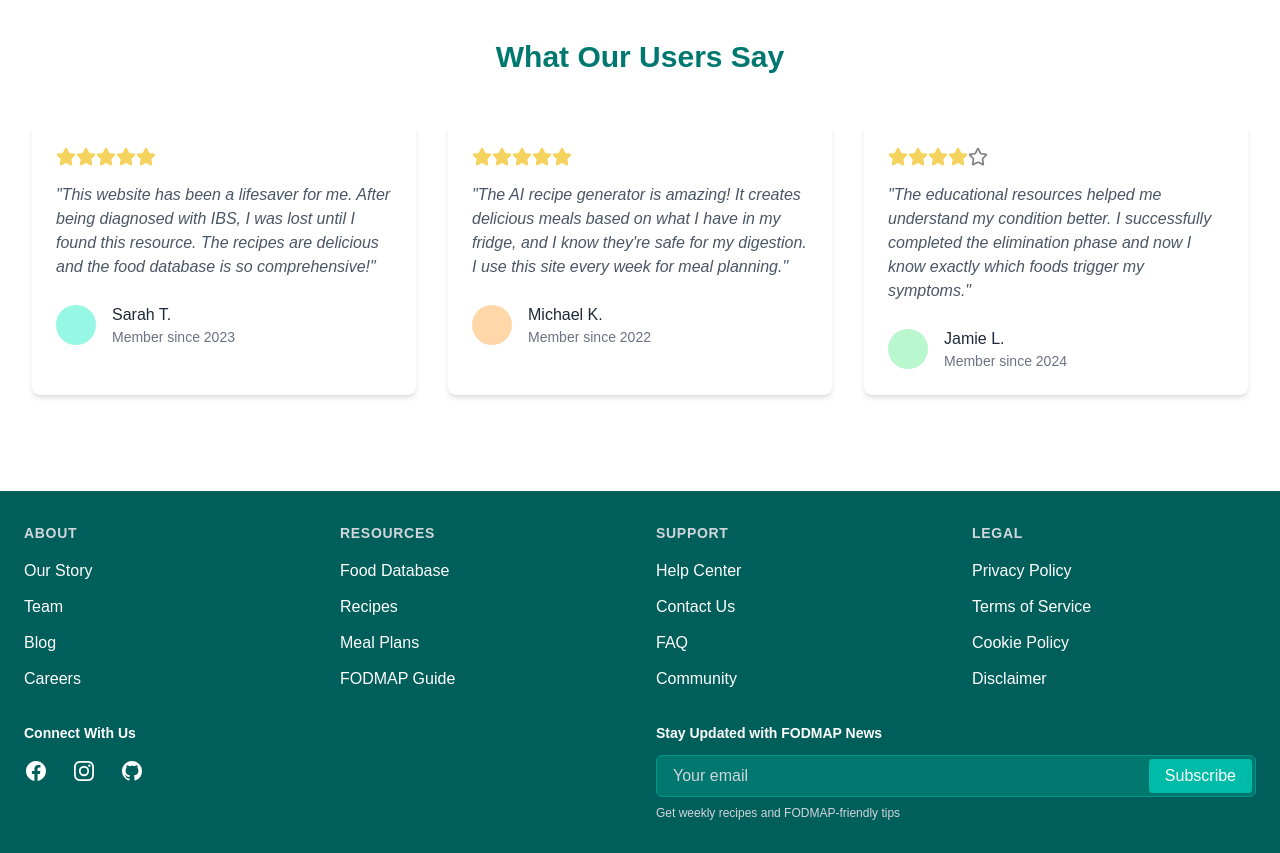
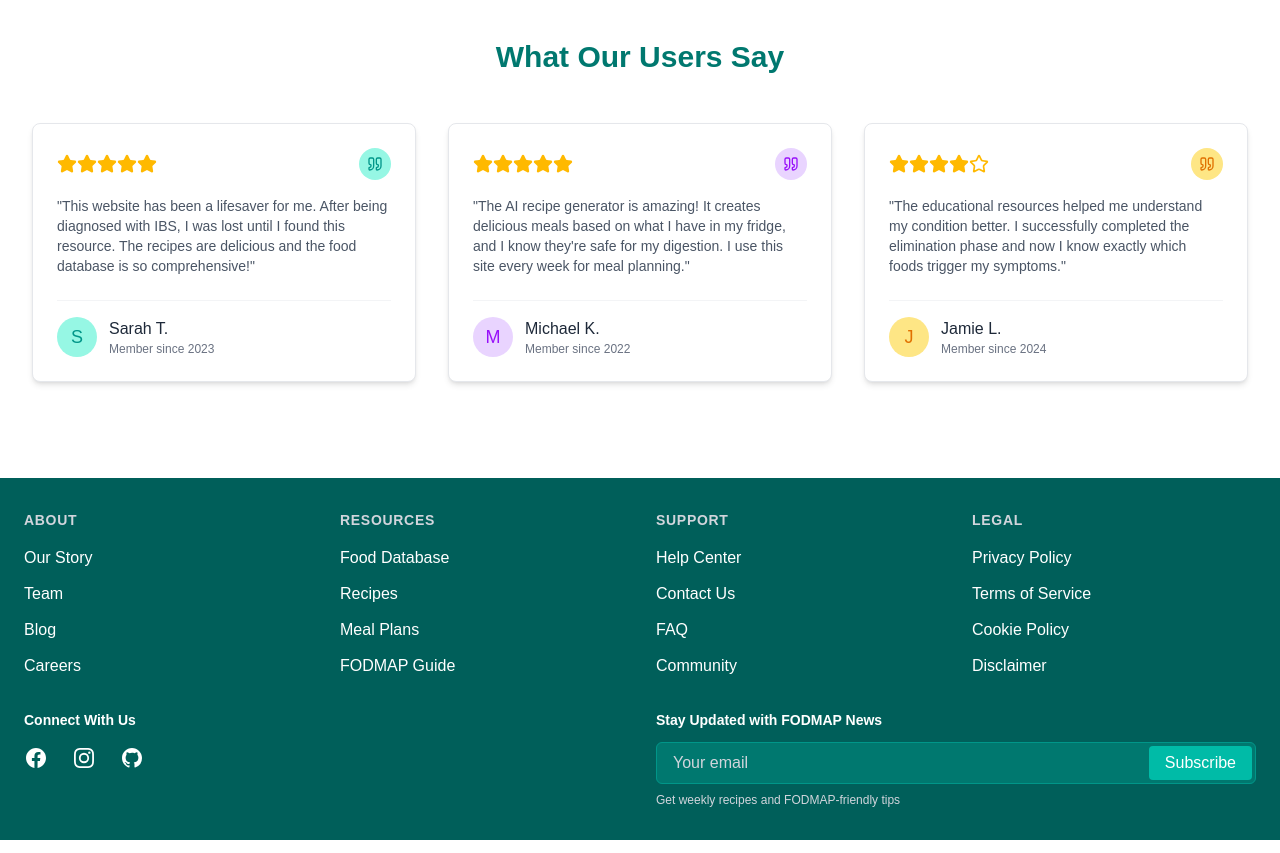
Before and after one commit to zarhaselene/fodmap-recipe, a Next.js app: page / in a window 1280 px wide. Shown: the part 1640-2493 px from the top of the page. Built offline with nearby package versions, Linux system fonts and the light colour scheme.

Commit message:
Enhance TestimonialCard component with dynamic background color handling and improved layout

```diff
--- a/src/app/components/home/TestimonialCard.jsx
+++ b/src/app/components/home/TestimonialCard.jsx
@@ -1,26 +1,69 @@
-import { Star } from "lucide-react";
+"use client";
 
-const TestimonialCard = ({ name, memberSince, review, rating, bgColor }) => {
+import React from "react";
+import { Star, Quote } from "lucide-react";
+
+const TestimonialCard = ({
+  name,
+  memberSince,
+  review,
+  rating,
+  bgColor,
+  avatar,
+}) => {
+  const getColorClasses = (bgColorName) => {
+    const colorMap = {
+      teal: "bg-teal-200 text-teal-600",
+      amber: "bg-amber-200 text-amber-600",
+      purple: "bg-purple-200 text-purple-600",
+    };
+
+    return colorMap[bgColorName] || "bg-blue-200 text-blue-600";
+  };
+
+  const colorClasses = getColorClasses(bgColor);
+  const [bgClass, textClass] = colorClasses.split(" ");
+
   return (
-    <div className="bg-white rounded-lg shadow-md p-6">
-      <div className="flex items-center mb-4">
+    <div className="bg-white rounded-lg shadow-md border border-gray-200 hover:shadow-lg transition-shadow duration-300 p-6">
+      <div className="flex items-center justify-between mb-4">
         <div className="flex">
           {[...Array(5)].map((_, index) => (
             <Star
               key={index}
-              className="h-5 w-5"
-              fill={index < rating ? "#F4D35E" : "none"}
-              stroke={index < rating ? "#F4D35E" : "gray"}
+              className="h-5 w-5 text-amber-400"
+              fill={index < rating ? "currentColor" : "none"}
             />
           ))}
         </div>
+        <div
+          className={`h-8 w-8 rounded-full ${bgClass} ${textClass} flex items-center justify-center`}
+        >
+          <Quote className="h-4 w-4" />
+        </div>
       </div>
-      <p className="text-gray-600 italic mb-6">"{review}"</p>
-      <div className="flex items-center">
-        <div className={`w-10 h-10 rounded-full ${bgColor}`}></div>
-        <div className="ml-4">
+
+      <p className="text-gray-600 mb-6 text-sm">"{review}"</p>
+
+      <div className="flex items-center pt-4 border-t border-gray-100">
+        <div
+          className={`w-10 h-10 rounded-full overflow-hidden flex items-center justify-center ${bgClass}`}
+        >
+          {avatar ? (
+            <img
+              src={avatar}
+              alt={name}
+              className="w-full h-full object-cover"
+            />
+          ) : (
+            <span className={`text-lg font-medium ${textClass}`}>
+              {name.charAt(0).toUpperCase()}
+            </span>
+          )}
+        </div>
+        <div className="ml-3">
           <h4 className="font-medium text-gray-800">{name}</h4>
-          <p className="text-sm text-gray-500">Member since {memberSince}</p>
+          <p className="text-xs text-gray-500">Member since {memberSince}</p>
         </div>
       </div>
     </div>
--- a/src/app/components/home/Testimonials.jsx
+++ b/src/app/components/home/Testimonials.jsx
@@ -7,7 +7,7 @@ const testimonials = [
     review:
       "This website has been a lifesaver for me. After being diagnosed with IBS, I was lost until I found this resource. The recipes are delicious and the food database is so comprehensive!",
     rating: 5,
-    bgColor: "bg-teal-200",
+    bgColor: "teal",
   },
   {
     name: "Michael K.",
@@ -15,7 +15,7 @@ const testimonials = [
     review:
       "The AI recipe generator is amazing! It creates delicious meals based on what I have in my fridge, and I know they're safe for my digestion. I use this site every week for meal planning.",
     rating: 5,
-    bgColor: "bg-orange-200",
+    bgColor: "purple",
   },
   {
     name: "Jamie L.",
@@ -23,7 +23,7 @@ const testimonials = [
     review:
       "The educational resources helped me understand my condition better. I successfully completed the elimination phase and now I know exactly which foods trigger my symptoms.",
     rating: 4,
-    bgColor: "bg-green-200",
+    bgColor: "amber",
   },
 ];
 
```
